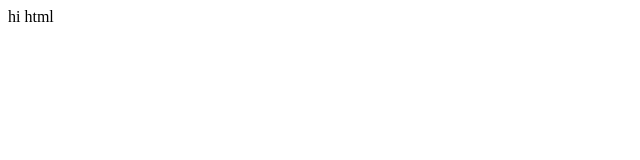
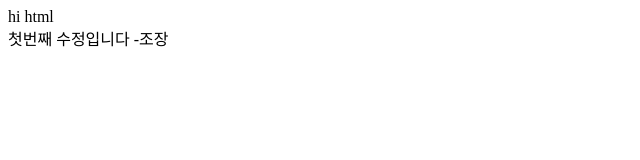
Before and after one commit to moongjin97/git-collabo, a plain HTML site: page index.html in a window 1280 px wide. Shown: the whole page, without its empty margins (0-640 px from the left). Drawn offline with Linux system fonts and the light colour scheme.

Commit message:
Update index.html

```diff
--- a/index.html
+++ b/index.html
@@ -8,5 +8,6 @@
 </head>
 <body>
   hi html<br>
+  첫번째 수정입니다 -조장<br>
 </body>
 </html>
```
